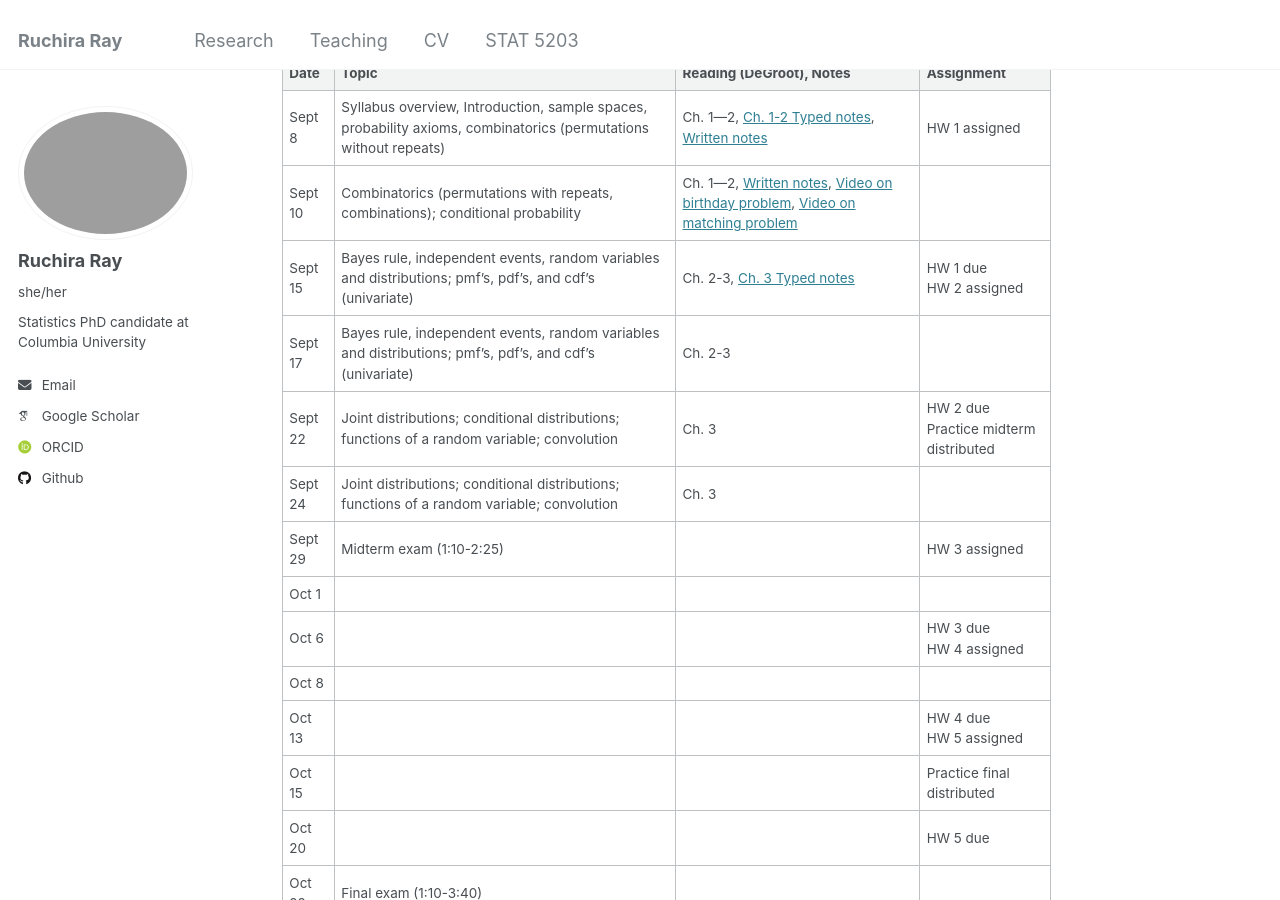
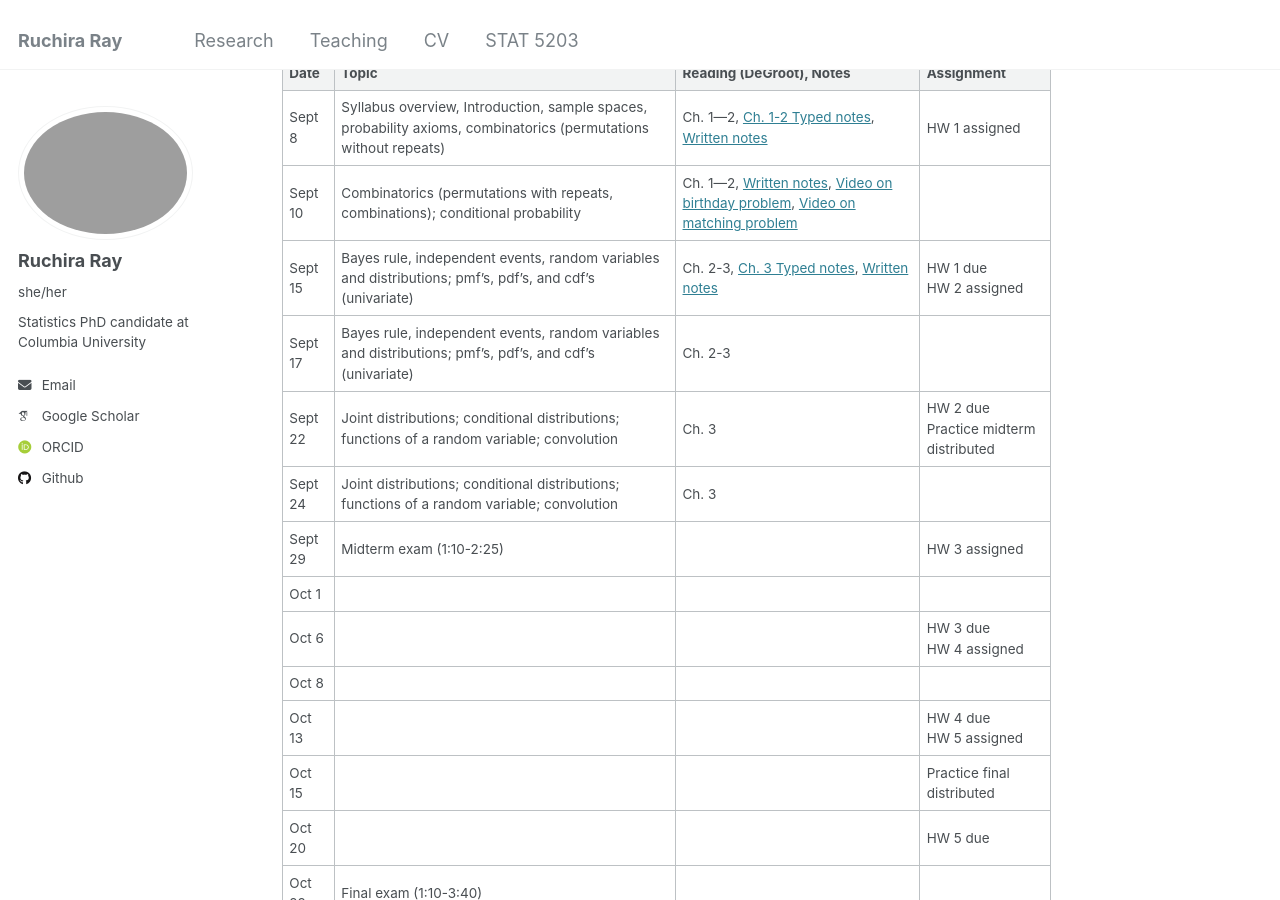
Before and after one commit to rray123/rray123.github.io, a Jekyll site: the page built from _pages/STAT5203.md, in a window 1280 px wide and 900 px high, scrolled down 322 px. Built offline with Jekyll 4.4.1, drawn with Linux system fonts in a browser that asks for light colours; some web fonts are replaced.

Commit message:
Update STAT5203.md

```diff
--- a/_pages/STAT5203.md
+++ b/_pages/STAT5203.md
@@ -21,7 +21,7 @@ Schedule subject to change. Check back regularly for updates.
 | --------| ------------ | -------------------------| ---------- |
 | Sept 8  | Syllabus overview, Introduction, sample spaces, probability axioms, combinatorics (permutations without repeats) | Ch. 1—2, [Ch. 1-2 Typed notes](https://rray123.github.io/files/Ch1-2.pdf), [Written notes](https://rray123.github.io/files/Lecture1-written.pdf) |HW 1 assigned|
 | Sept 10 | Combinatorics (permutations with repeats, combinations); conditional probability | Ch. 1—2, [Written notes](https://rray123.github.io/files/Lecture2-written.pdf), [Video on birthday problem](https://www.youtube.com/watch?v=ofTb57aZHZs), [Video on matching problem](https://www.youtube.com/watch?v=pbXg5EI5t4c) ||
-| Sept 15 |Bayes rule, independent events, random variables and distributions; pmf's, pdf's, and cdf's (univariate) | Ch. 2-3, [Ch. 3 Typed notes](https://rray123.github.io/files/Ch3.pdf) | HW 1 due <br> HW 2 assigned|
+| Sept 15 |Bayes rule, independent events, random variables and distributions; pmf's, pdf's, and cdf's (univariate) | Ch. 2-3, [Ch. 3 Typed notes](https://rray123.github.io/files/Ch3.pdf), [Written notes](https://rray123.github.io/files/Lecture3-written.pdf) | HW 1 due <br> HW 2 assigned|
 | Sept 17 |Bayes rule, independent events, random variables and distributions; pmf's, pdf's, and cdf's (univariate) | Ch. 2-3 | |
 | Sept 22 |Joint distributions; conditional distributions; functions of a random variable; convolution| Ch. 3 | HW 2 due <br> Practice midterm distributed|
 | Sept 24 |Joint distributions; conditional distributions; functions of a random variable; convolution| Ch. 3 ||
```
